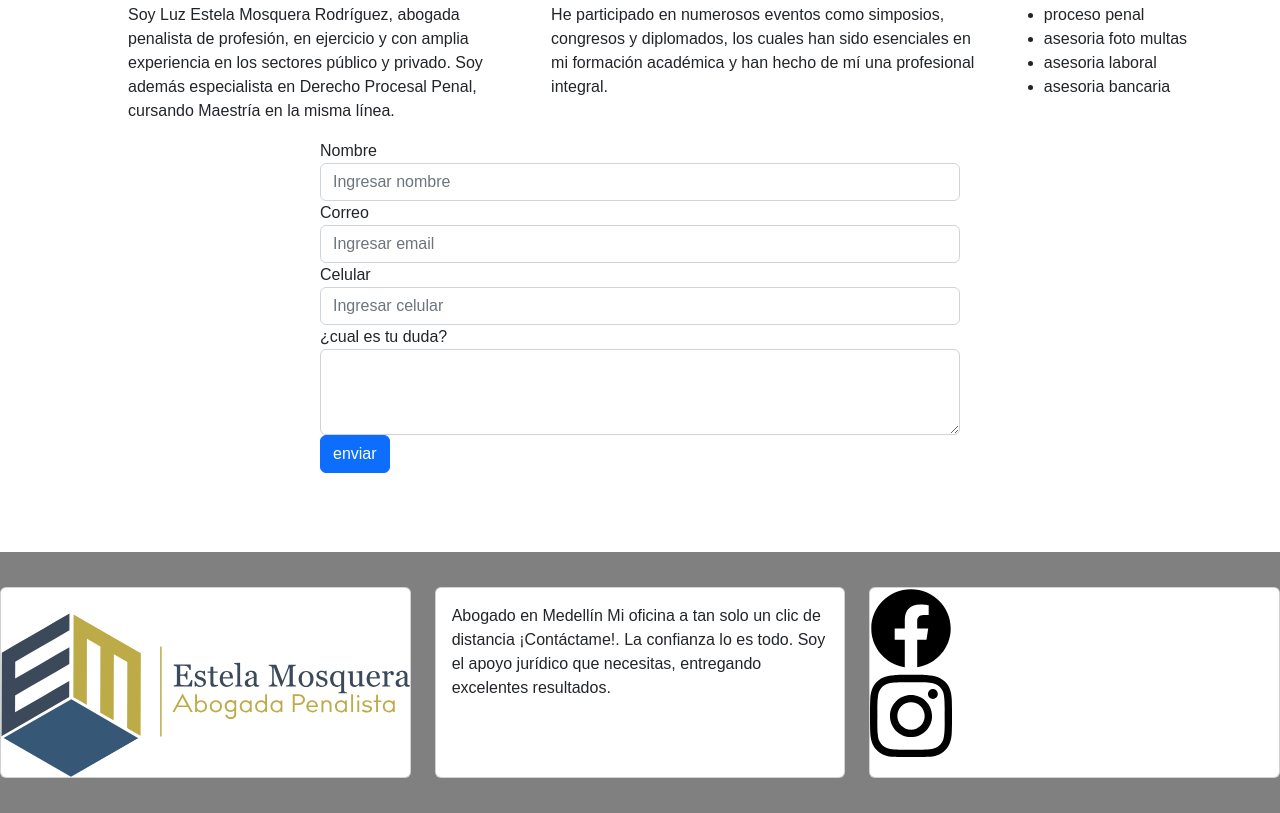
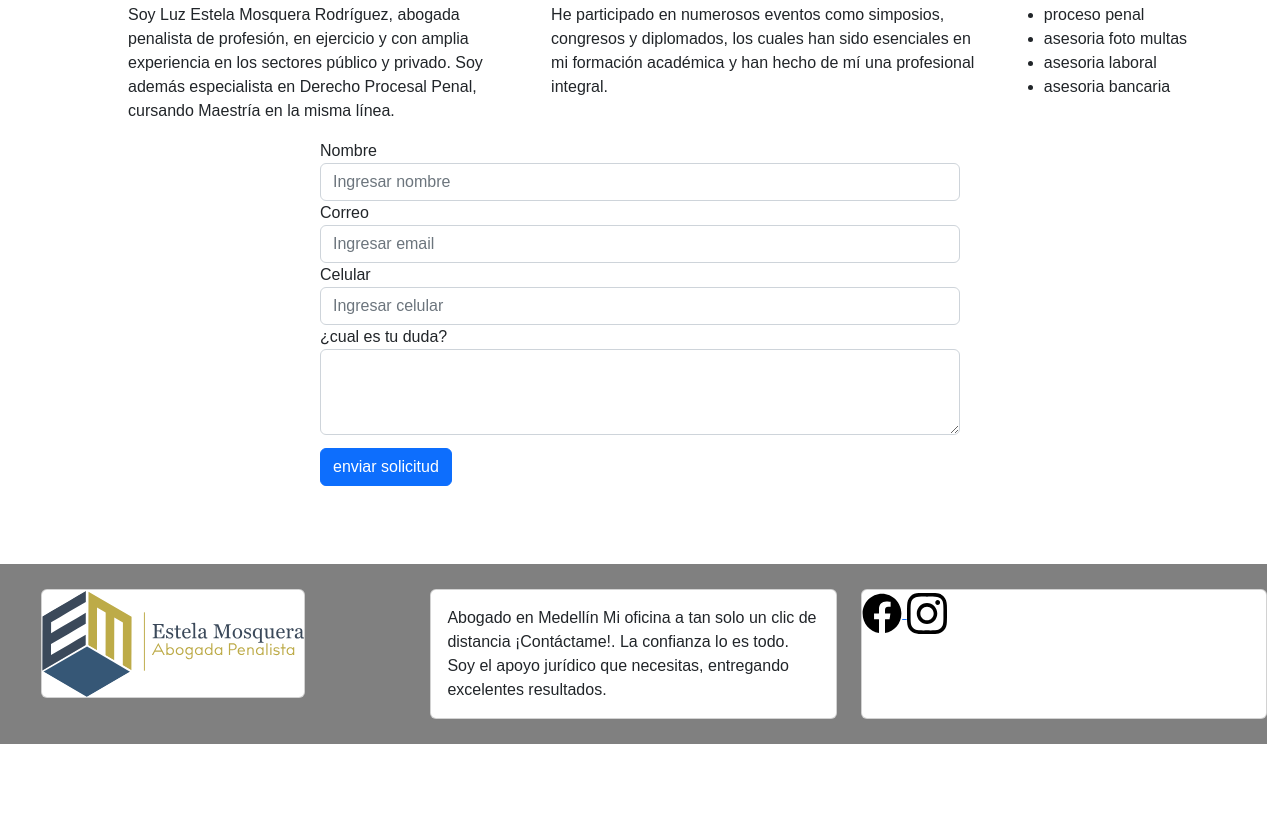
Before and after one commit to juantuberquia/projetc-coder, a website: page index.html in a window 1280 px wide. Shown: the part 741-1554 px from the top of the page. After the commit the page ends 1485 px from the top, so only its background shows below. Drawn offline with nearby package versions, Linux system fonts and the light colour scheme.

Commit message:
footer y boton de solicitud

```diff
--- a/index.html
+++ b/index.html
@@ -92,14 +92,14 @@
             <textarea class="form-control" id="exampleFormControlTextarea1" rows="3"></textarea>
           </div>
         </div>
-        <button type="submit" class="btn btn-primary"> enviar </button>
+        <button type="submit" class="btn btn-primary buton-solicitu"> enviar solicitud </button>
       </form>
     </div>
     <!-- iconos redes sociales -->
     <footer class="content-footer">
       <div class="row row-cols-1 row-cols-md-3 g-4">
         <div class="col container-elements">
-          <div class="card h-100">
+          <div class="card h-100 content-logo">
             <img src="./assets/logo.svg" class="card-img-top logo-footer" alt="logo">
           </div>
         </div>
@@ -111,7 +111,7 @@
           </div>
         </div>
         <div class="col container-elements">
-          <div class="card h-100">
+          <div class="card h-100 content-icons">
             <a href="https://www.facebook.com" target="_blank">
               <img class="card-img-top icon-logo" src="./assets/facebook-brands.svg" alt="logo_facebook">
             </a>
--- a/scss/index/_footer.scss
+++ b/scss/index/_footer.scss
@@ -1,10 +1,16 @@
 .logo-footer{
-    padding-top: 24px;
+    width: 100%;
+  }
+
+  .content-logo{
+    width: 65%;
+    margin-left: 10%;
+    height: fit-content !important;
   }
 
   .container-elements{
-    margin-top: 35px;
-      margin-bottom: 35px;
+    margin-top: 25px;
+    margin-bottom: 25px;
   }
 
   .text-block {
@@ -24,8 +30,13 @@
   .content-footer {
   margin-top: 8%;
   background-color: #808080;
+  width: 99%;
   }
 
   .icon-logo{
-    width: 20%;
+    width: 10%;
   }
+
+  .content-icons{
+    display: -webkit-box;
+  }
--- a/scss/index/_form.scss
+++ b/scss/index/_form.scss
@@ -4,3 +4,7 @@
     margin-right: auto;
 
   }
+
+  .buton-solicitu{
+    margin-top: 2%;
+  }
```
Also changed, not shown: scss/index/main.css, 1 other file.
